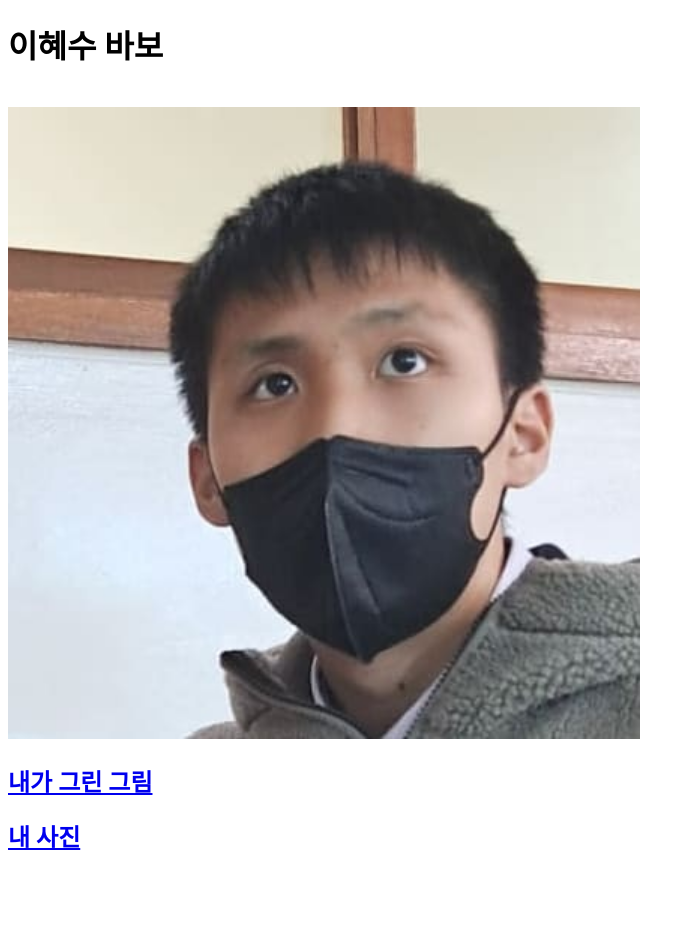
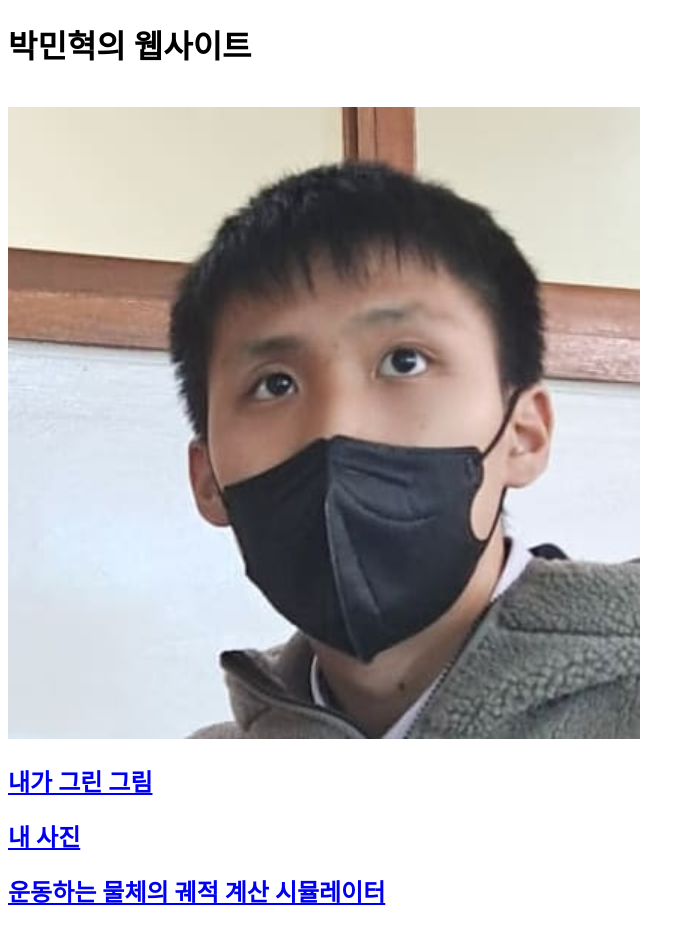
Before and after one commit to RLSG1234/MYWEB, a plain HTML site: page index.html in a window 1280 px wide. Shown: the whole page, without its empty margins (0-695 px from the left). Before the commit the page ends 873 px from the top, so only its background shows below. Drawn offline with Linux system fonts and the light colour scheme.

Commit message:
Add files via upload

```diff
--- a/index.html
+++ b/index.html
@@ -6,10 +6,11 @@
 </head>
 
 <body>
-    <h1>이혜수 바보</h1><br>
+    <h1>박민혁의 웹사이트</h1><br>
     <img src ="sojiwon.jpg" width = 50%>
     <!-- <h1><a href="sentence.html">내가 좋아하는 문장들 </a></h1>-->
     <h2><a href="picture.html">내가 그린 그림</a></h2>
     <h2><a href="me.html">내 사진</a></h2>
+    <h2><a href="vvv.html">운동하는 물체의 궤적 계산 시뮬레이터</a></h2>
 </body>
 </html>
```
Also changed, not shown: vvv.html (added, +1 -0 lines).
